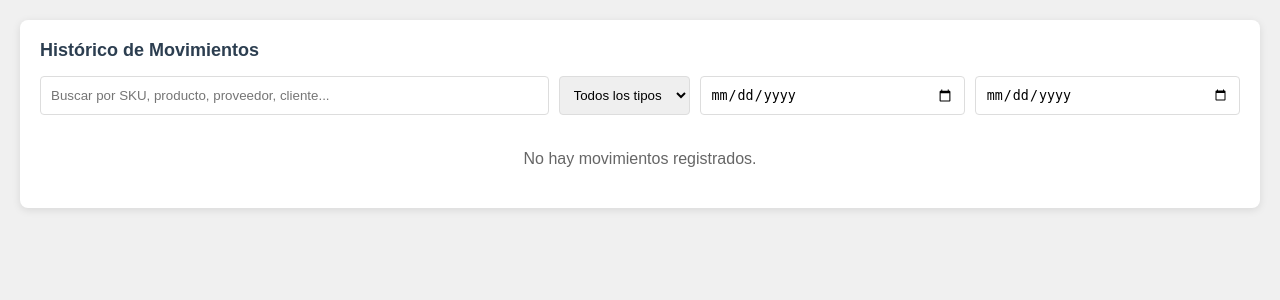
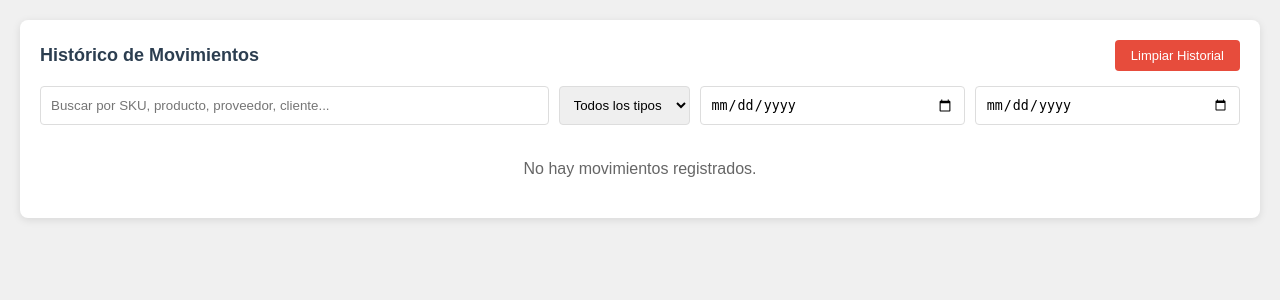
Before and after one commit to asubelza/Stock-excel, a Flask app: page /historico in a window 1280 px wide. Shown: the part 61-361 px from the top of the page. Run offline with Flask 3, Linux system fonts and the light colour scheme; the visitor is signed in with stand-in values (Sample User, id 1); data that the repository does not hold is empty; some libraries are stand-ins or nearby versions.

Commit message:
Add boton para limpiar historico

```diff
--- a/templates/historico.html
+++ b/templates/historico.html
@@ -4,6 +4,7 @@
 <div class="card">
     <div class="card-header">
         <h2>Histórico de Movimientos</h2>
+        <button class="btn btn-danger" onclick="limpiar_historico()">Limpiar Historial</button>
     </div>
 
     <div class="search-box" style="display:flex; gap:10px; flex-wrap:wrap;">
@@ -88,5 +89,17 @@ function filtrar() {
         fila.style.display = mostrar ? '' : 'none';
     });
 }
+
+function limpiar_historico() {
+    if (!confirm('¿Eliminar TODO el histórico de movimientos? Esta acción no se puede deshacer.')) return;
+    if (!confirm('¿CONFIRMA? Se eliminarán todos los movimientos.')) return;
+
+    fetch('/stock/api/historico/limpiar', {
+        method: 'POST'
+    }).then(r => r.json()).then(data => {
+        alert(data.msg);
+        if (data.ok) location.reload();
+    });
+}
 </script>
 {% endblock %}
--- a/web_app.py
+++ b/web_app.py
@@ -192,6 +192,19 @@ def salida():
 def historico():
     movimientos = Movimiento.query.order_by(Movimiento.fecha.desc()).limit(500).all()
     return render_template('historico.html', movimientos=movimientos, usuario=session.get('nombre'))
+
+@app.route('/api/historico/limpiar', methods=['POST'])
+@login_required
+def api_limpiar_historico():
+    if session.get('rol') != 'admin':
+        return jsonify({'ok': False, 'msg': 'Solo admins'}), 403
+    try:
+        eliminados = Movimiento.query.filter_by(eliminado=False).delete()
+        db.session.commit()
+        return jsonify({'ok': True, 'msg': f'{eliminados} movimientos eliminados'})
+    except Exception as e:
+        db.session.rollback()
+        return jsonify({'ok': False, 'msg': str(e)}), 500
 
 @app.route('/proveedores')
 @login_required
```
